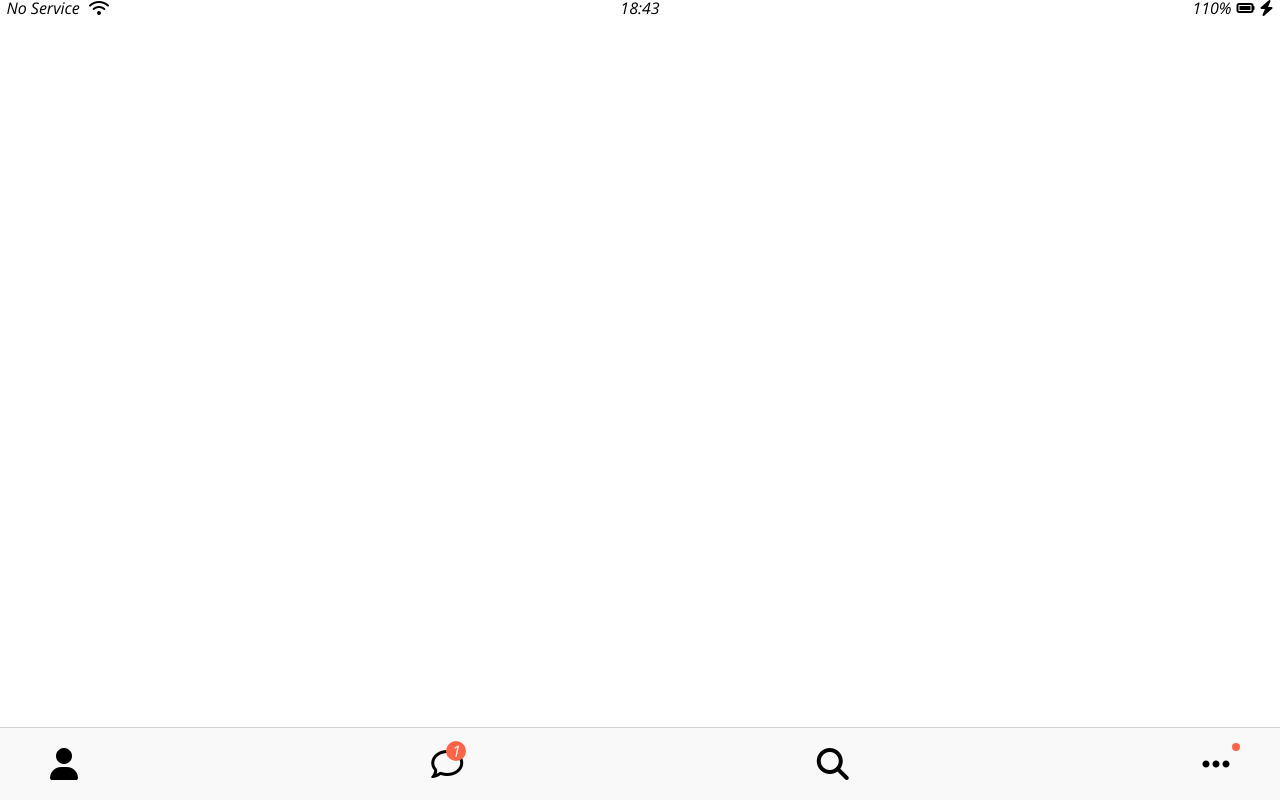
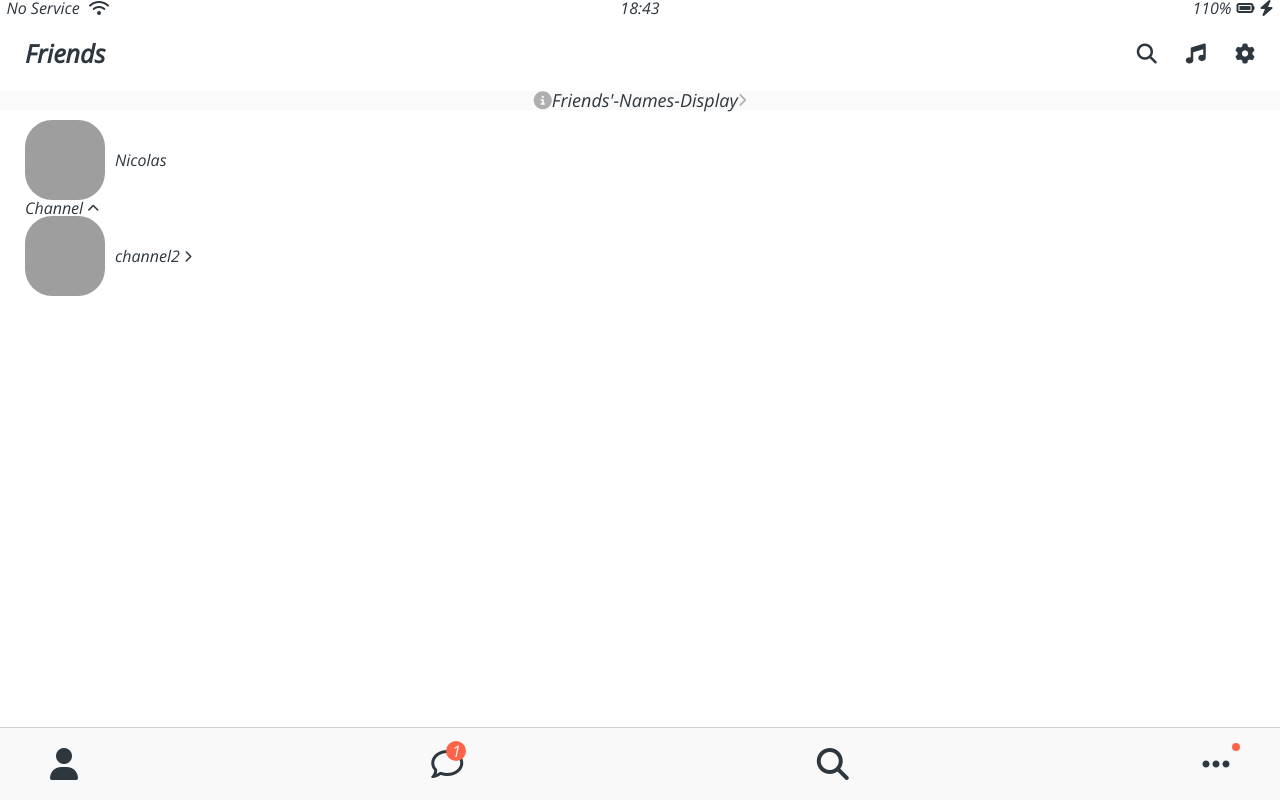
Before and after one commit to nick641/kokoa-clone, a plain HTML site: page friends.html in a window 1280 px wide. Drawn offline with nearby package versions, Linux system fonts and the light colour scheme; grey boxes are pictures that could not be loaded.

Commit message:
friends-channel

```diff
--- /dev/null
+++ b/components/screen-header.css
@@ -0,0 +1,13 @@
+.screen-header {
+    display: flex;
+    justify-content: space-between;
+    padding: var(--horizantal-space);
+    align-items: center;
+}
+.screen-header__title {
+    font-size: 25px;
+    font-weight: 600;
+}
+.screen-header__icons span {
+    margin-left: 25px;
+}
--- /dev/null
+++ b/components/user-component.css
@@ -0,0 +1,26 @@
+.user-component,
+.user-component__column:first-child {
+    display: flex;
+    align-items: center;
+}
+.user-component__avatar {
+    width: 70px;
+    height: 70px;
+    border-radius: 27px;
+    margin-right: 10px;
+}
+.user-component__title {
+    font-size: 22px;
+    font-weight: 600;
+}
+.user-component__subtitle {
+    color: rgba(0, 0, 0, 0.5);
+    font-size: 17px;
+}
+.friends-screen {
+    padding: var(--horizantal-space);
+}
+.user-component__avatar-xl {
+    width: 80px;
+    height: 80px;
+}
--- a/friends.html
+++ b/friends.html
@@ -24,6 +24,56 @@
         </div>
     </div>
 
+<header class="screen-header">
+    <h1 class="screen-header__title">Friends</h1>
+    <div class="screen-header__icons">
+        <span><i class="fas fa-search fa-lg"></i></span>
+        <span><i class="fas fa-music fa-lg "></i></span>
+        <span><i class="fas fa-cog fa-lg "></i></span>
+    </div>
+</header>
+
+<a id="friends-display-link">
+    <i class="fas fa-info-circle"></i>Friends'-Names-Display<i class="fas fa-chevron-right fa-xs"></i>
+</a>
+
+<main class="friends-screen">
+    <div class="user-component">
+        <div class="user-component__column">
+            <img src="https://www.filepicker.io/api/file/8zhcu9oTtiFw9jQSglsR" class="user-component__avatar user-component__avatar-xl" >
+            <div class="user-component__text">
+                <span>Nicolas</span>
+            </div>
+        </div>
+        <div class="user-component__column">
+    </div>
+    </div>
+
+
+    <div class="friends-screen__channel">
+        <div class="friends-screen__channel-header">
+            <span>Channel</span>
+            <i class="fas fa-chevron-up fa-xs"></i>
+          </div>
+    </div>
+
+
+    <div class="user-component">
+        <div class="user-component__column">
+            <img src="https://www.filepicker.io/api/file/8zhcu9oTtiFw9jQSglsR" class="user-component__avatar user-component__avatar-xl" >
+            <div class="user-component__text">
+                <span>channel</span>
+            </div>
+        </div>
+        <div class="user-component__column">
+            <span>2</span>
+            <i class="fas fa-chevron-right fa-xs"></i>
+    </div>
+    </div>
+
+</main>
+
+
 <nav class="nav">
     <ul class="nav__list">
         <li class="nav__btn"><a class="nav__link" href="#"></a><i class="fas fa-user fa-2x"></i></li>
--- a/reset.css
+++ b/reset.css
@@ -48,6 +48,7 @@ table {
 }
 
 body {
+	color: #2e363e;
     font-family: 'Open Sans', sans-serif;
 }
 a {
--- /dev/null
+++ b/screens/friends.css
@@ -0,0 +1,14 @@
+#friends-display-link {
+    text-align: center;
+    display: block;
+background-color: #fafafa;
+font-size: 18px;
+margin-bottom: 10px;
+}
+#friends-display-link i {
+    color: rgba(0, 0, 0, 0.3);
+}
+
+.friends-screen {
+    padding: 0px var(--horizantal-space);
+}
--- a/styles.css
+++ b/styles.css
@@ -4,5 +4,8 @@
 /*components*/
 @import "components/status-bar.css";
 @import "components/nav-bar.css";
+@import "components/screen-header.css";
+@import "components/user-component.css";
 /*screens*/
 @import "screens/login.css";
+@import "screens/friends.css";
--- a/variables.css
+++ b/variables.css
@@ -1,3 +1,4 @@
 :root {
     --yellow: #fae100;
+    --horizantal-space:25px;
   }
```
